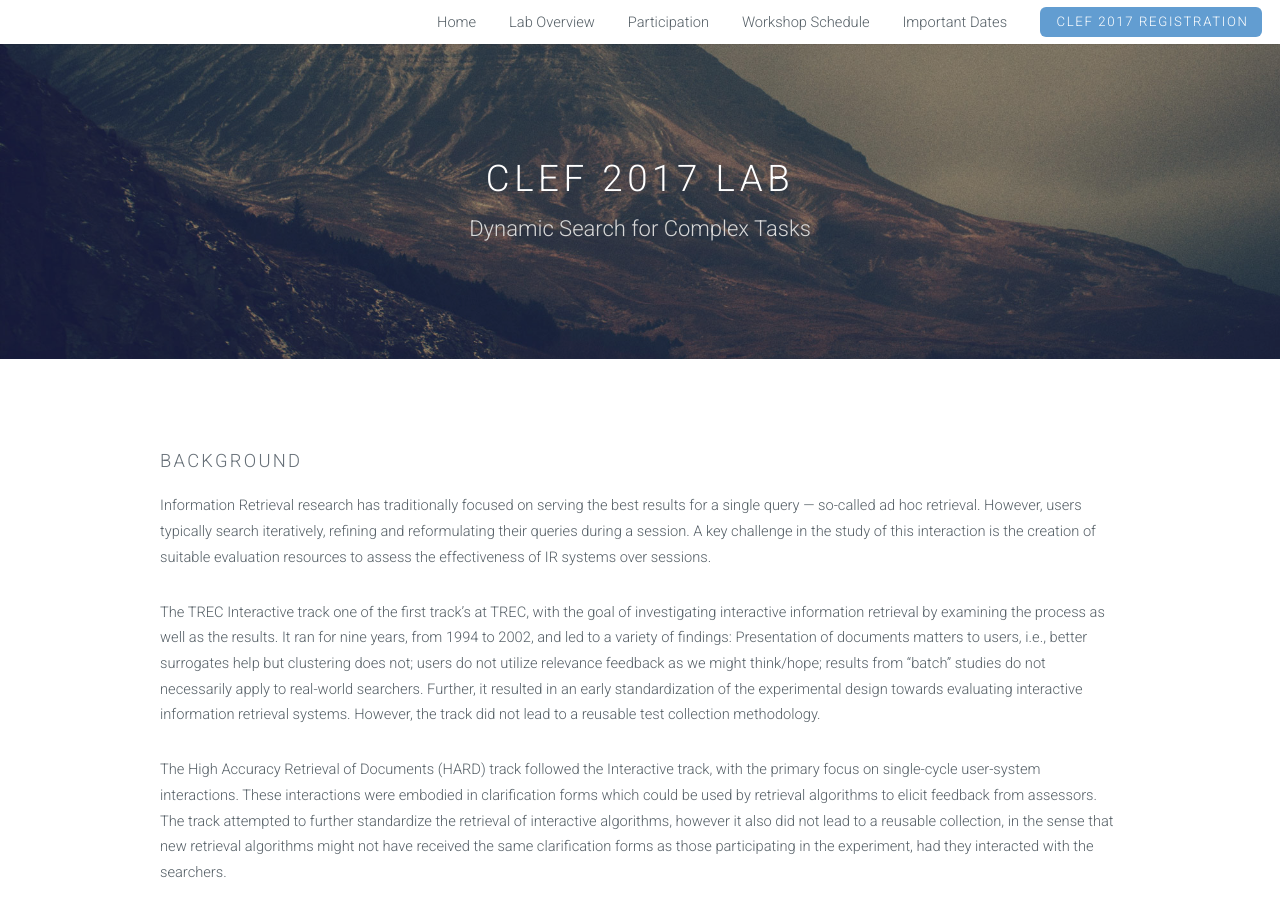
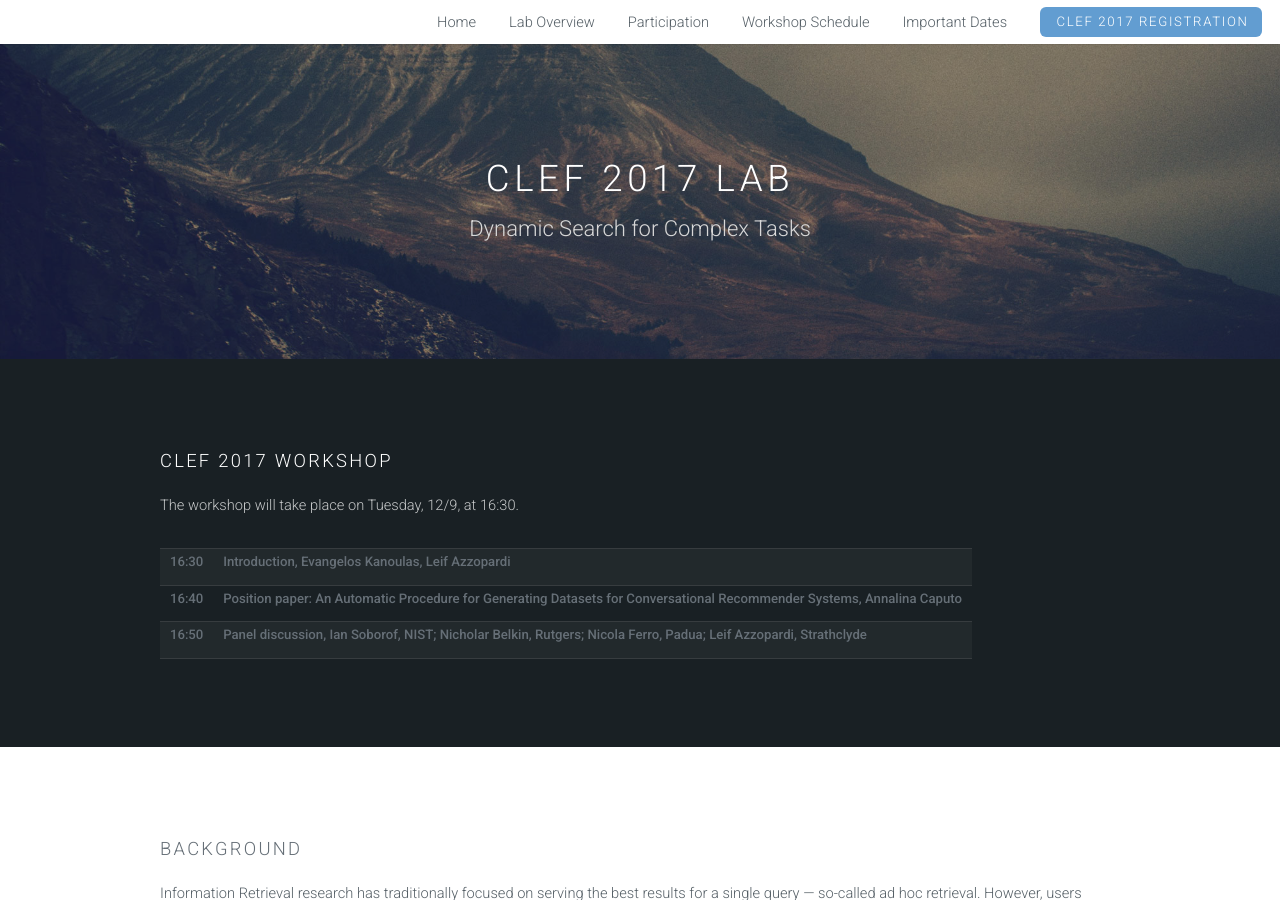
Before and after one commit to ekanou/dynamicsearch, a Jekyll site: the page built from clef-lab.html, in a window 1280 px wide and 900 px high. Built offline with Jekyll 4.4.1, drawn with Linux system fonts in a browser that asks for light colours.

Commit message:
Update clef-lab.html

```diff
--- a/clef-lab.html
+++ b/clef-lab.html
@@ -11,6 +11,31 @@
 </section>
 
 <!-- Main -->
+<section id="Workshop Schedule" class="wrapper style2">
+        <div class="container">
+            	<div class="row">
+			<section>
+            			<h3>CLEF 2017 Workshop</h3>
+				<p> The workshop will take place on Tuesday, 12/9, at 16:30. </p>
+				<table style="width:100%">
+  					<tr>
+    						<th>16:30</th>
+    						<th>Introduction, Evangelos Kanoulas, Leif Azzopardi</th>
+  					</tr>
+					<tr>
+						<th>16:40</th>
+						<th> Position paper: An Automatic Procedure for Generating Datasets for Conversational Recommender Systems, Annalina Caputo </th>
+					</tr>
+					<tr>
+						<th>16:50</th>
+						<th>Panel discussion, Ian Soborof, NIST; Nicholar Belkin, Rutgers; Nicola Ferro, Padua; Leif Azzopardi, Strathclyde</th>
+					</tr>
+				</table>
+			</section>
+		</div>
+	</div>
+</section>
+
 <section id="Lab Overview" class="wrapper style1">
         <div class="container">
             	<div class="row">
```
